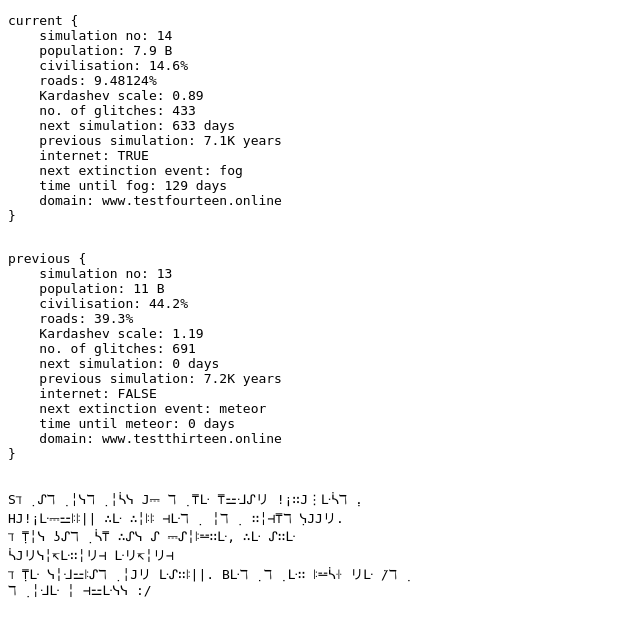
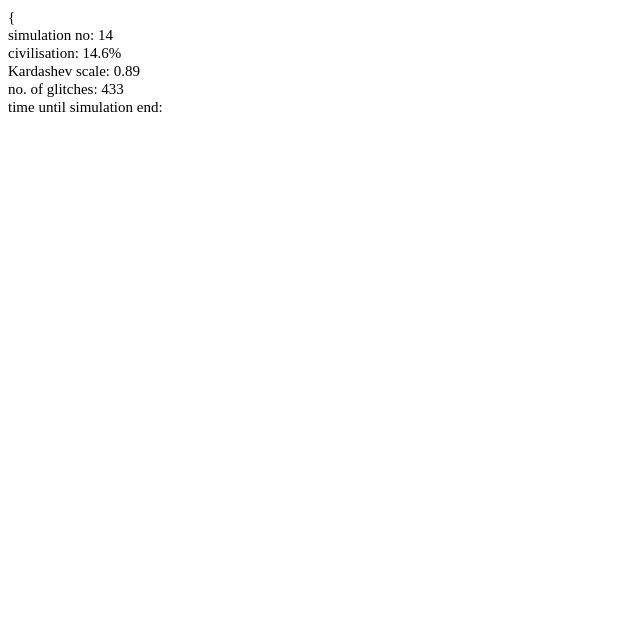
Before and after one commit to Caecilius-rgb/simulation, a Django app: template web/templates/web/index.html in a window 1280 px wide. Shown: the top 637 px of the page, without its empty margins (0-640 px from the left). Run offline with Django 4.2, Linux system fonts and the light colour scheme; the template is opened without the code that fills it, so the values that code supplies are empty.

Commit message:
added fog

```diff
--- a/djfiles/urls.py
+++ b/djfiles/urls.py
@@ -19,5 +19,6 @@
 
 urlpatterns = [
     path('admin/', admin.site.urls),
-    path('', v.index),
+    #path('', v.index),
+    path('index.html/', v.fog),
 ]
--- a/web/static/web/style.css
+++ b/web/static/web/style.css
@@ -0,0 +1,3 @@
+.center {
+    text-align: center;
+}
--- a/web/templates/web/index.html
+++ b/web/templates/web/index.html
@@ -1,60 +1,66 @@
-<!DOCTYPE html>
-<html lang="en">
+<!DOCTYPE HTML>
+<html>
 <head>
-    <meta charset="UTF-8">
-    <meta http-equiv="X-UA-Compatible" content="IE=edge">
-    <meta name="viewport" content="width=device-width, initial-scale=1.0">
-    <link href="https://fonts.googleapis.com/icon?family=Material+Icons" rel="stylesheet">
-    <title>S̸̢̨̡̨̧̗̣̤̻̼͖̠̠̯̪̬̲̟̩̺̝̰͇̼̺̠̹̙͇͖̻̲̣̭̘̪͖̗̟̣̾̓̈́͌̉̿̄̐͋̉́̀̓͊̓́͛̾̀̏̚͘͜͝ͅt̷͎͈̗́̆́̋̑͋͗͊̏͐̈́̋̾̎͌̊̍͘̚͘͝a̵̧̡̛̦͕̳͎̰̟̼̯̘̭͇͈̻͕̱̯͇̝͚̩̓́̅̎̂̆̒̾̿̎̔̓̇͛̓͆̈͆̔̈̆͂̏̄͂͛͋͛̌̄̚͘͘͜͝͠͠ẗ̶̞̩͖̪͕̖̯́͋̌̃͑̍́̅̑̐ͅî̷̧̲͓̱̦̫̺̬͂̑̓̓̂̃̿̄̈́̒̊̚͝ş̷̤̼̱̼̥̫̞͍̤̺̰̥̗̥̞͔͔͉̦̞̘̫̘͎̎͑̃̓̄̅͑̅̿́̔̾͒͜͝t̴̢̪̹͎̼̤̞͖̞̟̲̥̺͉͍̖̞̟̖̤͖̹̤̱͚͍̲̰̗̲̻̘̩̫͕̲͔͇̣͗̚ͅͅͅi̶̢̢̨̧̛̤̗̯̙͍͖͙͉̠̥̜̬͖̣̘̹̦̩̱̘̤̼̝̰͇̟̞̺͗̈́̿̽̉̾̽̆̈̐̀̓͋̚͜͝͠͝͝͝ç̴̣̭̭͚͚̦͙͇̳̎͒͑̐̓͐͊̑͗́͂̎͋̉́̂̅̃̀͗̍̔̽̅̉̅̊̅̓̊̒͌̅͆̑̂͆̃̚̚͘̕̕̕͜͠͝͝͠ș̵̼̫͙̩͍͓̯̼̯͕̿̀̒̅̃̃̑̉͌̃̀̆̄͗̏̈́̄̓̓̀̈̓͆̈́̊͆̽̓̚͜͝͝͠</title>
+<meta name="viewport" content="width=device-width, initial-scale=1">
+<style>
+p {
+  display: inline;
+  font-size: 15px;
+  margin-top: 0px;
+}
+</style>
 </head>
 <body>
-    <div>
-        <pre>
-current {
-    simulation no: 14
-    population: 7.9 B
-    civilisation: 14.6%
-    roads: 9.48124%
-    Kardashev scale: 0.89
-    no. of glitches: 433
-    next simulation: 633 days
-    previous simulation: 7.1K years
-    internet: TRUE
-    next extinction event: fog
-    time until fog: 129 days
-    domain: www.testfourteen.online
-}
-        </pre>
-    </div>
+    <p>{</p>
+    <br>
+    <p>simulation no: 14</p>
+    <br>
+    <p>civilisation: 14.6%</p>
+    <br>
+    <p>Kardashev scale: 0.89</p>
+    <br>
+    <p>no. of glitches: 433</p>
+    <br>
+    <p>time until simulation end:</p>
+    <p id="days"></p>
+    <p id="hours"></p>
+    <p id="mins"></p>
+    <p id="secs"></p>
+    <h2 id="end"></h2>
+    <script>
+    // The data/time we want to countdown to
+    var countDownDate1 = new Date("Jan 1, 2023 00:00").getTime();
 
-    <div>
-        <pre>
-previous {
-    simulation no: 13
-    population: 11 B
-    civilisation: 44.2%
-    roads: 39.3%
-    Kardashev scale: 1.19
-    no. of glitches: 691
-    next simulation: 0 days
-    previous simulation: 7.2K years
-    internet: FALSE
-    next extinction event: meteor
-    time until meteor: 0 days
-    domain: www.testthirteen.online
-}
-        </pre>
-    </div>
-    <div>
-        <pre>
-Sℸ ̣ ᔑℸ ̣ ╎ᓭℸ ̣ ╎ᓵᓭ 𝙹⎓ ℸ ̣ ⍑ᒷ ⍑⚍ᒲᔑリ !¡∷𝙹⋮ᒷᓵℸ ̣.
-H𝙹!¡ᒷ⎓⚍ꖎꖎ|| ∴ᒷ ∴╎ꖎꖎ ⊣ᒷℸ ̣  ╎ℸ ̣  ∷╎⊣⍑ℸ ̣ᓭ𝙹𝙹リ.
-ℸ ̣⍑╎ᓭ ʖᔑℸ ̣ ᓵ⍑ ∴ᔑᓭ ᔑ ⎓ᔑ╎ꖎ⚍∷ᒷ, ∴ᒷ ᔑ∷ᒷ
-ᓵ𝙹リᓭ╎↸ᒷ∷╎リ⊣ ᒷリ↸╎リ⊣
-ℸ ̣⍑ᒷ ᓭ╎ᒲ⚍ꖎᔑℸ ̣ ╎𝙹リ ᒷᔑ∷ꖎ||. Bᒷℸ ̣ ℸ ̣ ᒷ∷ ꖎ⚍ᓵꖌ リᒷ ̇/ℸ ̣
-ℸ ̣ ╎ᒲᒷ ╎ ⊣⚍ᒷᓭᓭ :/
-        </pre>
-    </div>
+    // Run myfunc every second
+    var myfunc = setInterval(function() {
+
+    var now = new Date().getTime();
+    var timeleft1 = countDownDate1 - now;
+
+    // Calculating the days, hours, minutes and seconds left
+    var days = Math.floor(timeleft11 / (1000 * 60 * 60 * 24));
+    var hours = Math.floor((timeleft1 % (1000 * 60 * 60 * 24)) / (1000 * 60 * 60));
+    var minutes = Math.floor((timeleft1 % (1000 * 60 * 60)) / (1000 * 60));
+    var seconds = Math.floor((timeleft1 % (1000 * 60)) / 1000);
+
+    // Result is output to the specific element
+    document.getElementById("days").innerHTML = days + "d "
+    document.getElementById("hours").innerHTML = hours + "h "
+    document.getElementById("mins").innerHTML = minutes + "m "
+    document.getElementById("secs").innerHTML = seconds + "s "
+
+    // Display the message when countdown is over
+    if (timeleft1 < 0) {
+        clearInterval(myfunc);
+        document.getElementById("days").innerHTML = ""
+        document.getElementById("hours").innerHTML = ""
+        document.getElementById("mins").innerHTML = ""
+        document.getElementById("secs").innerHTML = ""
+        document.getElementById("end").innerHTML = "TIME UP!!";
+    }
+    }, 1000);
+    </script>
+    <p>
+
+    </p>
 </body>
-<!---->
-</html>
--- a/web/views.py
+++ b/web/views.py
@@ -5,3 +5,6 @@
 
 def index(request):
     return render(request, 'web/index.html')
+
+def fog(request):
+    return render(request, "web/fog.html")
```
Also changed, not shown: web/templates/web/fog.html (added, +104 -0 lines).
